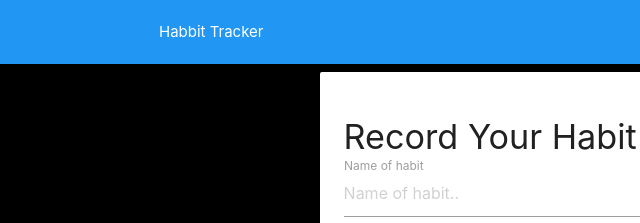
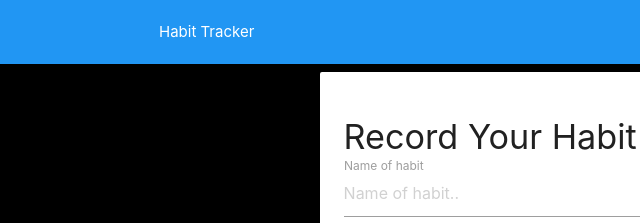
Before and after one commit to Nurshat01/Day-Time-Tracker, a plain HTML site: page Form.html in a window 1280 px wide. Shown: the top 223 px of the page, 33-673 px from the left. Drawn offline with nearby package versions, Linux system fonts and the light colour scheme.

Commit message:
title spelling correction

```diff
--- a/Form.html
+++ b/Form.html
@@ -19,7 +19,7 @@
         <nav class="blue">
             <div class="container">
                 <div class="nav-wrapper">
-                    <a href="#" class="site-logo">Habbit Tracker</a>
+                    <a href="#" class="site-logo">Habit Tracker</a>
                 </div>
             </div>
         </nav>
```
